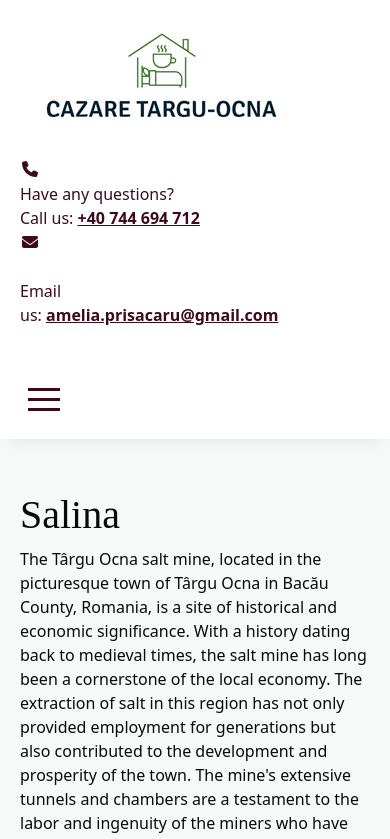
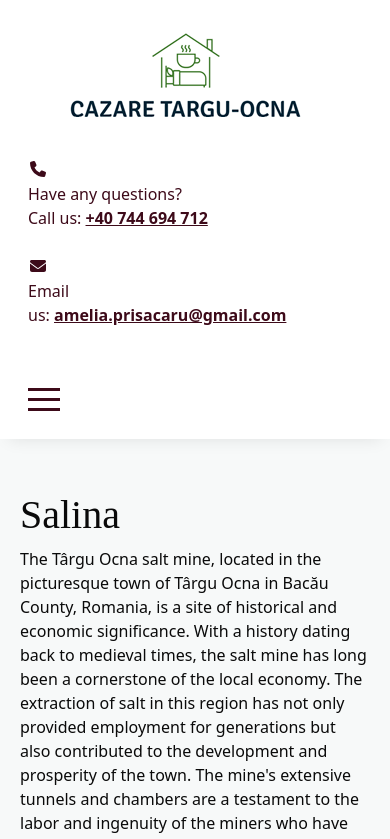
Before and after one commit to sandersmitje/cazare-targu-ocna, a Next.js app: page /en/activities in a window 390 px wide. Shown: the top 839 px of the page. Built offline with nearby package versions, Linux system fonts and the light colour scheme.

Commit message:
various bugfixes
-padding of language selector
-aligned headings of activity page
-Alignment contact info element in header
-various cosmetics

```diff
--- a/app/[locale]/activities/page.tsx
+++ b/app/[locale]/activities/page.tsx
@@ -36,6 +36,9 @@ export default function Activities(){
             <section id="welness" className="flex justify-center pt-8">
                 <div className="page-container md:flex md:items-start">
                     <div className="md:w-2/5 grid grid-cols-1 gap-2  pt-10">
+                        <div className="block md:hidden">
+                            <h1 className="block">{ t('activity2.title') }</h1>
+                        </div>
                         <div>
                             <Image alt="Spa 1" width={0} height={0} sizes="100vw" style={{ width: '100%', height: 'auto' }} src="/img/activities/spa1.jpg"/>
                         </div>
@@ -44,7 +47,7 @@ export default function Activities(){
                         </div>
                     </div>
                     <div className="md:w-3/5 p-5 md:pl-10 md:grid md:grid-cols-1 content-center md:h-full">
-                        <h1 className="block">{ t('activity2.title') }</h1>
+                        <h1 className="hidden md:block">{ t('activity2.title') }</h1>
                         <p className="mt-2">
                         { t('activity2.paragraph1') }
                         </p>
@@ -77,6 +80,10 @@ export default function Activities(){
             <section id="adventure" className="flex justify-center pt-8">
                 <div className="page-container md:flex md:items-start">
                     <div className="md:w-2/5 grid grid-cols-1 gap-2  pt-10">
+
+                        <div className="block md:hidden">
+                            <h1 className="block">{ t('activity4.title') }</h1>
+                        </div>
                         <div>
                             <Image alt="Adventure 1" width={0} height={0} sizes="100vw" style={{ width: '100%', height: 'auto' }} src="/img/activities/adventure1.jpg"/>
                         </div>
@@ -85,7 +92,7 @@ export default function Activities(){
                         </div>
                     </div>
                     <div className="md:w-3/5 p-5 md:pl-10 md:grid md:grid-cols-1 content-center md:h-full">
-                        <h1 className="block">{ t('activity4.title') }</h1>
+                        <h1 className="hidden md:block">{ t('activity4.title') }</h1>
                         <p className="mt-2">
                         { t('activity4.paragraph1') }
                         </p>
@@ -139,12 +146,15 @@ export default function Activities(){
             <section id="magura" className="flex justify-center pt-8">
                 <div className="page-container md:flex md:items-start">
                     <div className="md:w-2/5 grid grid-cols-1 gap-2  pt-10">
+                        <div className="block md:hidden">
+                            <h1 className="block">{ t('activity6.title') }</h1>
+                        </div>
                         <div>
                             <Image alt="Magura park" width={0} height={0} sizes="100vw" style={{ width: '100%', height: 'auto' }} src="/img/home/jumbotron.jpg"/>
                         </div>
                     </div>
                     <div className="md:w-3/5 p-5 md:pl-10 md:grid md:grid-cols-1 content-center md:h-full">
-                        <h1 className="block">{ t('activity6.title') }</h1>
+                        <h1 className="hidden md:block">{ t('activity6.title') }</h1>
                         <p className="mt-2">
                         { t('activity6.paragraph1') }
                         </p>
--- a/app/[locale]/gallery/page.tsx
+++ b/app/[locale]/gallery/page.tsx
@@ -29,7 +29,7 @@ export default function Gallery(){
 
                     <Image width={0} height={0} style={{ width: '100%', height: 'auto' }} sizes="100vw" src="/img/gallery/Gallery31.jpg"
                         className="mb-4" alt="Winter BBQ" title="Winter BBQ"/>
-                    <Image width={0} height={0} style={{ width: '100%', height: 'auto' }} unoptimized={true} sizes="100vw" src="/img/gallery/Gallery42.png"
+                    <Image width={0} height={0} style={{ width: '100%', height: 'auto' }} sizes="100vw" src="/img/gallery/Gallery42.png"
                         className="mb-4" alt="Chief relations manager" title="Chief relations manager"/>
                 </div>
                 <div>
--- a/app/[locale]/layout.tsx
+++ b/app/[locale]/layout.tsx
@@ -34,7 +34,7 @@ export default async function RootLayout({
         <NextIntlClientProvider>
         <header className="header mainbanner">
           <div className="md:flex md:items-start p-8 w-full pl-5 md:pl-12 pr-12">
-            <div className="md:w-1/4 min-w-[200px] relative flex pl-4 md:h-full">
+            <div className="md:w-1/4 min-w-[200px] relative flex pl-10 md:pl-4 md:h-full">
               <img style={{marginTop: "0px"}} className="align-middle" alt="Logo" src="/img/logo.png"/>
             </div>
             <ContactInfo/>
--- a/components/ui/contact-info.tsx
+++ b/components/ui/contact-info.tsx
@@ -7,7 +7,7 @@ import { useTranslations} from 'next-intl';
 export default function ContactInfo(){
     const t = useTranslations('contactinfo');
     return <div className="sm:flex-none md:flex w-3/4 sm:place-content-start md:place-content-end gap-8 pt-10 md:pt-0">
-      <div className="media header-top-info">
+      <div className="media header-top-info pl-2 md:pl-0">
         <span className="header-top-info__icon">
         <FontAwesomeIcon icon={faPhone} className="fa-fw"/>
         </span>
@@ -18,14 +18,15 @@ export default function ContactInfo(){
           </p>
         </div>
       </div>
-      <div className="media header-top-info">
+      <div className="media header-top-info pl-2 md:pl-0">
+      <p className="block md:hidden">&nbsp;</p>
         <span className="header-top-info__icon">
           <FontAwesomeIcon icon={faEnvelope} className="fa-fw"/>
         </span>
         <div className="media-body">
-          <p>&nbsp;</p>
+          <p className="hidden md:block">&nbsp;</p>
           <p>{t('email-us')}:&nbsp;
-            <a className="emphasis" href="tel:+12 365 5233">amelia.prisacaru@gmail.com</a>
+            <a className="emphasis" href="mailto:amelia.prisacaru@gmail.com">amelia.prisacaru@gmail.com</a>
           </p>
         </div>
       </div>
--- a/components/ui/locale-switcher-select.tsx
+++ b/components/ui/locale-switcher-select.tsx
@@ -44,7 +44,7 @@ export default function LocaleSwitcherSelect({
     >
       <p className="sr-only">{label}</p>
       <select
-        className="inline-flex appearance-none bg-transparent py-3 pl-2 pr-6"
+        className="inline-flex appearance-none bg-transparent py-3 pt-2 pb-2 pr-5 pl-5.5"
         defaultValue={defaultValue}
         disabled={isPending}
         onChange={onSelectChange}
```
